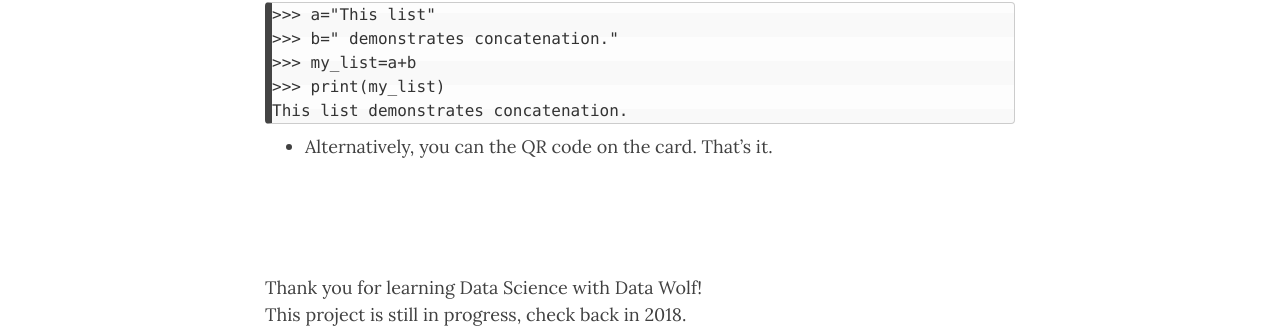
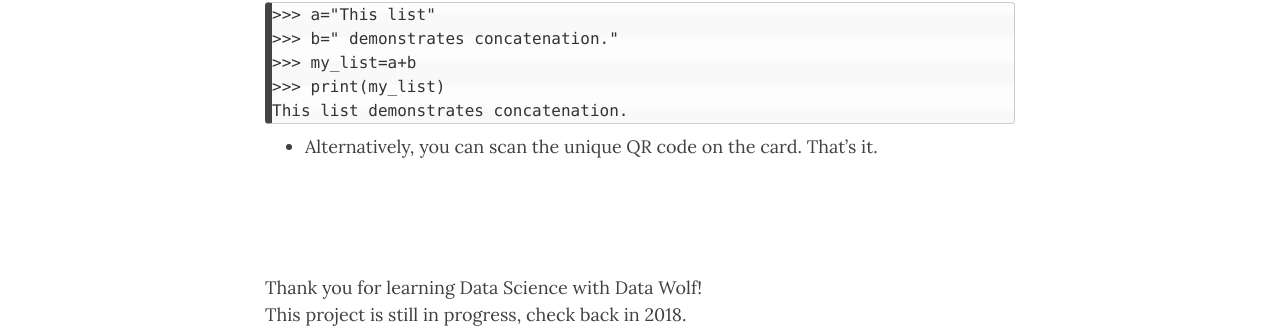
Before and after one commit to blueberrypineapple/data-wolf.github.io, a Jekyll site: the page built from about_data_wolf.md, in a window 1280 px wide and 900 px high, scrolled down 1445 px. Shown: the part 258-587 px from the top of the window. Built offline with Jekyll 4.4.1, drawn with Linux system fonts in a browser that asks for light colours; nearby versions of some CDN libraries.

Commit message:
Update about_data_wolf.md

```diff
--- a/about_data_wolf.md
+++ b/about_data_wolf.md
@@ -70,7 +70,7 @@ flashcard(3)
     This list demonstrates concatenation.
 
 
-* Alternatively, you can the QR code on the card.
+* Alternatively, you can scan the unique QR code on the card.
 That's it.
 
 <br><br>
```
